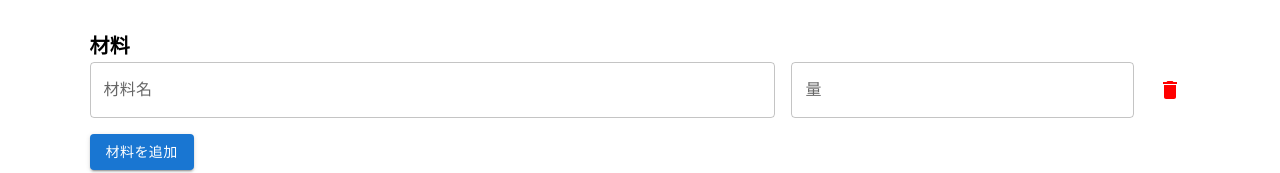
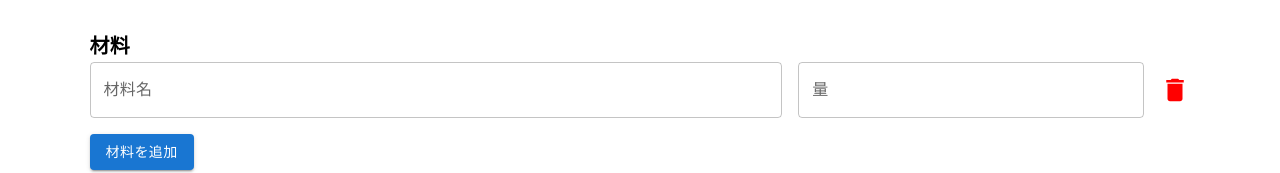
Before and after one commit to nkserveren26/myrecipe-frontend, a React (Create React App) app: page /recipes/new in a window 1280 px wide. Shown: the part 440-613 px from the top of the page. Built offline with nearby package versions, Linux system fonts and the light colour scheme.

Commit message:
AddRecipeページの修正。材料のDeleteIconの余白調整。

```diff
--- a/src/components/page/AddRecipe.tsx
+++ b/src/components/page/AddRecipe.tsx
@@ -95,9 +95,9 @@ export const AddRecipe: React.FC = () => {
                         />
                         <IconButton
                             onClick={() => handleRemoveIngredient(index)}
-                            sx={{ ml: 2, color: 'red' }}
+                            sx={{ p: 0, ml: 2, color: 'red' }}
                         >
-                            <DeleteIcon />
+                            <DeleteIcon sx={{ fontSize: '30px' }} />
                         </IconButton>
                     </Box>
                 ))}
```
